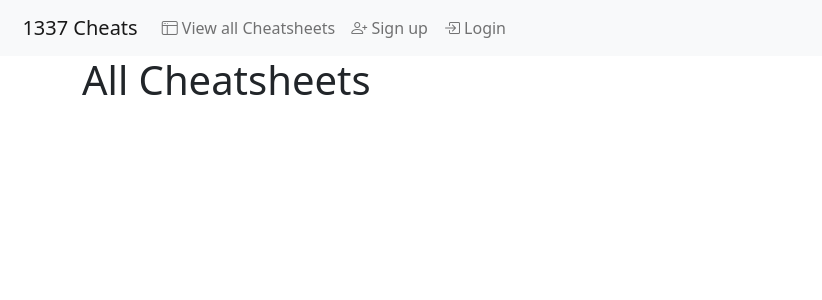
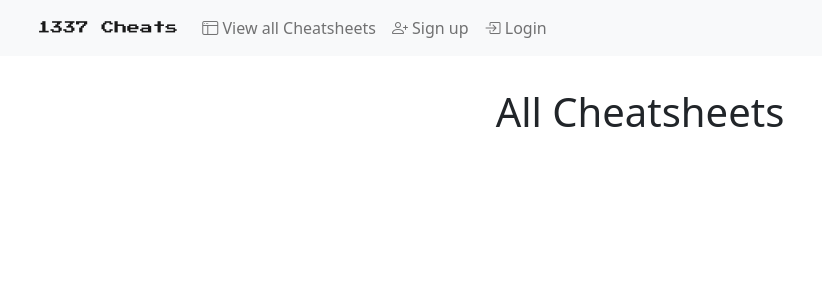
Before and after one commit to allenaxie/1337-cheats, a Django app: page /cheatsheets/ in a window 1280 px wide. Shown: the top 300 px of the page, without its empty margins (0-822 px from the left). Run offline with Django 3.2, Linux system fonts and the light colour scheme; data that the repository does not hold is empty.

Commit message:
Update cheatsheets index visuals

```diff
--- a/main_app/models.py
+++ b/main_app/models.py
@@ -9,6 +9,7 @@
 class Cheatsheet(models.Model):
     title = models.CharField(max_length=100)
     topic = models.CharField(max_length=100)
+    description = models.TextField(max_length=250, default="No description available yet")
     user = models.ForeignKey(User, on_delete=models.CASCADE)
 
     def __str__(self):
--- /dev/null
+++ b/main_app/static/css/base.css
@@ -0,0 +1,7 @@
+@import url('https://fonts.googleapis.com/css2?family=Amatic+SC:wght@700&family=Bangers&family=Press+Start+2P&display=swap');
+
+
+.navbar-brand {
+    font-family: 'Press Start 2P', cursive;
+    font-size: .8rem;
+}
--- /dev/null
+++ b/main_app/static/css/cheatsheets/index.css
@@ -0,0 +1,30 @@
+.container {
+	display: flex;
+	flex-direction: column;
+	justify-content: center;
+    text-align: center;
+}
+
+h1 {
+    margin-top: 2rem;
+}
+
+.card-container {
+    margin-top: 1rem;
+}
+
+.card-image {
+    max-width: 15rem;
+}
+
+a {
+    text-decoration: none;
+}
+
+/* @media (min-width: 575.98px) and (max-width: 970px) {
+    #photo_topic_container {
+        display: grid;
+        grid-template-columns: 400px 1fr;
+        grid-template-rows: 150px 1fr;
+    }
+} */
--- a/main_app/static/css/home.css
+++ b/main_app/static/css/home.css
@@ -11,6 +11,8 @@
 }
 
 h1 {
-	font-size: 35px;
+	font-size: 45px;
 	font-family: 'Press Start 2P', cursive;
+    margin-top: 5rem;
+    margin-bottom: 2rem;
 }
--- a/main_app/templates/base.html
+++ b/main_app/templates/base.html
@@ -1,3 +1,5 @@
+{% load static %}
+
 <!DOCTYPE html>
 <html lang="en">
 <head>
@@ -6,6 +8,7 @@
   <meta http-equiv="X-UA-Compatible" content="ie=edge">
   <title>1337 Cheats</title>
   <link href="https://cdn.jsdelivr.net/npm/bootstrap@5.1.2/dist/css/bootstrap.min.css" rel="stylesheet">
+  <link rel="stylesheet" type="text/css" href="{% static 'css/base.css' %}">
   <link rel="stylesheet" href="https://cdn.jsdelivr.net/npm/bootstrap-icons@1.5.0/font/bootstrap-icons.css">
   <link href="https://fonts.googleapis.com/css2?family=Amatic+SC:wght@700&family=Bangers&family=Press+Start+2P&display=swap" rel="stylesheet">
   <script src="https://cdn.jsdelivr.net/npm/bootstrap@5.1.2/dist/js/bootstrap.bundle.min.js"></script>
--- a/main_app/templates/cheatsheets/index.html
+++ b/main_app/templates/cheatsheets/index.html
@@ -1,24 +1,52 @@
 {% extends 'base.html' %}
 {% block content %}
+{% load static %}
 
+<!DOCTYPE html>
+<html lang="en">
+<head>
+    <meta charset="UTF-8">
+    <meta http-equiv="X-UA-Compatible" content="IE=edge">
+    <meta name="viewport" content="width=device-width, initial-scale=1.0">
+    <link rel="stylesheet" type="text/css" href="{% static 'css/cheatsheets/index.css' %}">
+    <title>Cheatsheets Index</title>
+</head>
+<body>
     <h1>All Cheatsheets</h1>
-
+    <div class="card-container">
+        <div class="row">
+            <div class="col">
                 {% for cheatsheet in cheatsheets %}
                 <a href="{% url 'cheatsheets_detail' cheatsheet.id %}">
                     <div class="card">
                         <div class="card-header"><span class="card-title">{{ cheatsheet.title }}</span></div>
                         <div class="card-content">
-
-            <p> {{ cheatsheet.topic }}</p>
+                            <div id="photo_topic_container" class="row">
+                                <div class="col">
                                     {% for photo in photos %}
                                         {% if photo.cheatsheet.id == cheatsheet.id %}
-            <img src="{{photo.url}}"> </img>
+                                            <img class="card-image img-fluid" src="{{photo.url}}"> </img>
                                         {% endif %}
                                     {% endfor %}
                                 </div>
+                                <div class="col-6">
+                                    <p> {{ cheatsheet.topic }}</p>
+                                    <p> {{ cheatsheet.description }} </p>
+
+                                </div>
+                            </div>
+
+                        </div>
                     </div>
                 </a>
+            </div>
+        </div>
+    </div>
 
     {% endfor %}
 
+</body>
+</html>
+
+
 {% endblock %}
--- a/main_app/views.py
+++ b/main_app/views.py
@@ -52,7 +52,7 @@
 
 class CheatsheetCreate(LoginRequiredMixin, CreateView):
     model = Cheatsheet
-    fields = ['title', 'topic']
+    fields = ['title', 'topic','description']
     success_url = '/cheatsheets/'
 
     def form_valid(self, form):
@@ -73,7 +73,7 @@
 
 class CheatsheetUpdate(LoginRequiredMixin, UpdateView):
     model = Cheatsheet
-    fields = ['topic']
+    fields = ['topic','description']
 
     def get(self, request, pk):
         self.object = self.get_object()
@@ -175,4 +175,4 @@
             Photo.objects.create(url=url, cheatsheet_id=cheatsheet_id)
         except:
             print('An error occurred uploading file to S3')
-    # return redirect('cheatsheets_detail', cheatsheet_id=cheatsheet_id)
+    return redirect('cheatsheets_detail', cheatsheet_id=cheatsheet_id)
```
Also changed, not shown: main_app/templates/home.html (+7 -7 lines), main_app/migrations/0005_cheatsheet_description.py (added). Lines whose indentation alone changed are shown as unchanged.
